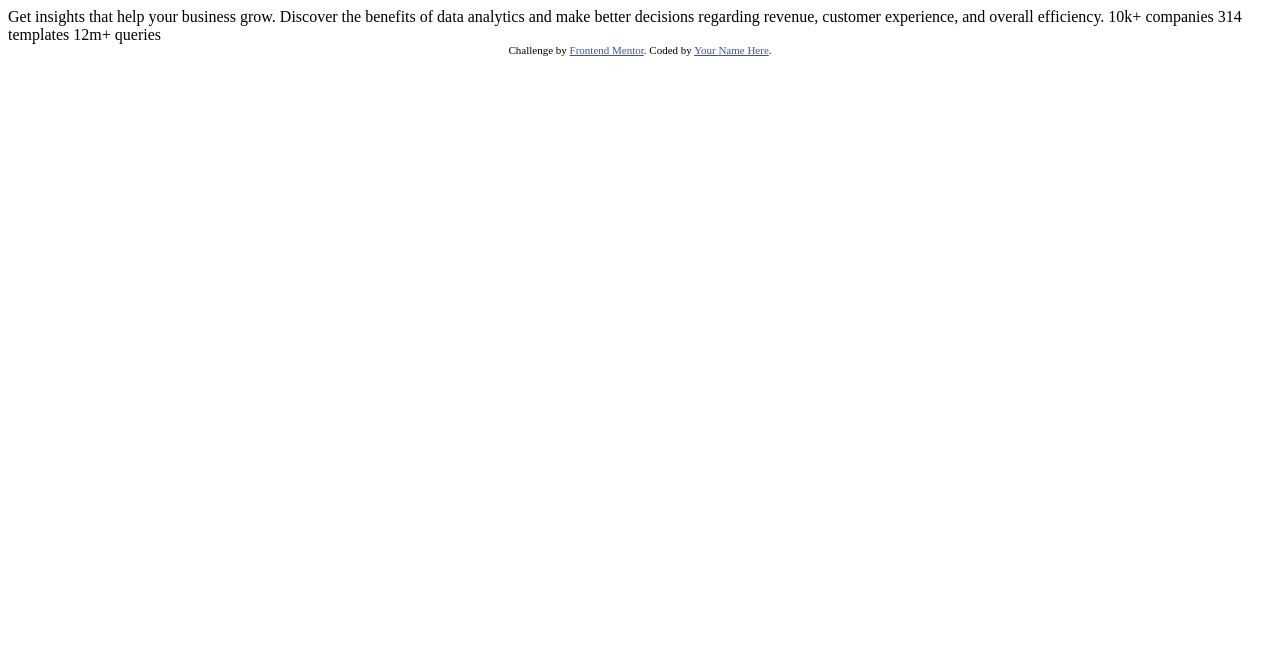
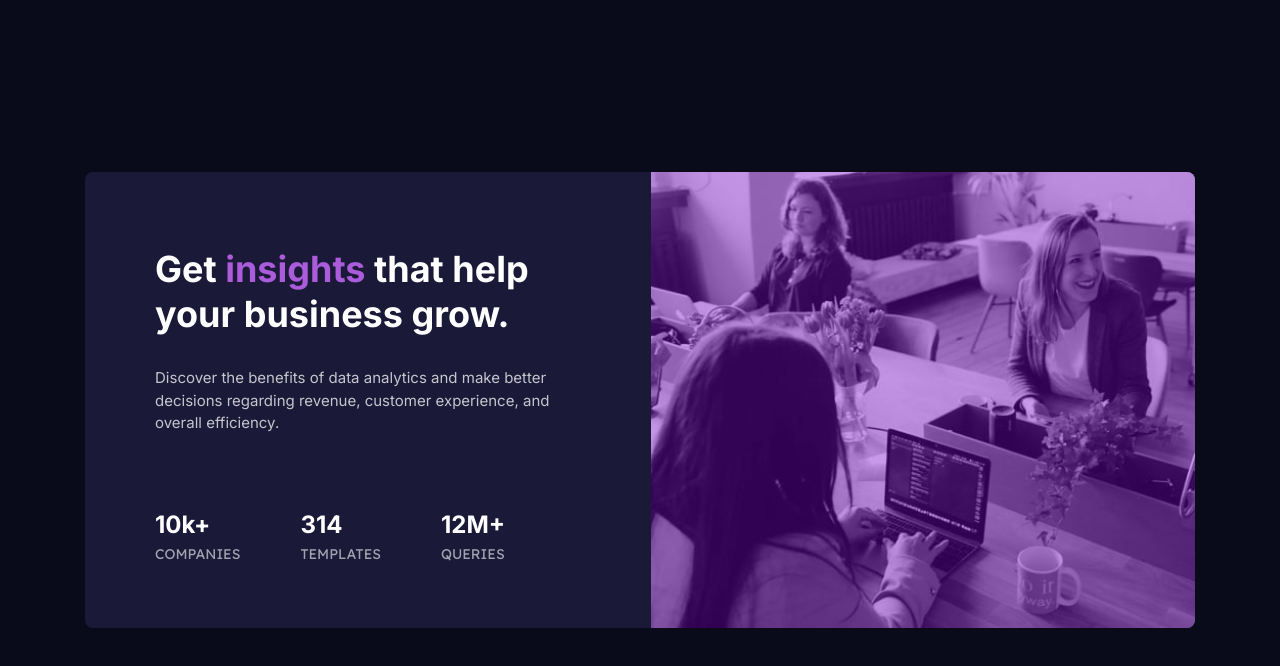
Before and after one commit to tdora28/stats-preview-card-component-main, a plain HTML site: page index.html in a window 1280 px wide. Drawn offline with Linux system fonts and the light colour scheme.

Commit message:
First attempt at the coding challenge.

```diff
--- a/index.html
+++ b/index.html
@@ -1,33 +1,56 @@
 <!DOCTYPE html>
 <html lang="en">
-<head>
-  <meta charset="UTF-8">
-  <meta name="viewport" content="width=device-width, initial-scale=1.0"> <!-- displays site properly based on user's device -->
+  <head>
+    <meta charset="UTF-8" />
+    <meta name="viewport" content="width=device-width, initial-scale=1.0" />
+    <!-- displays site properly based on user's device -->
 
-  <link rel="icon" type="image/png" sizes="32x32" href="./images/favicon-32x32.png">
+    <!-- Favicon -->
+    <link
+      rel="icon"
+      type="image/png"
+      sizes="32x32"
+      href="./images/favicon-32x32.png"
+    />
 
-  <title>Frontend Mentor | Stats preview card component</title>
+    <!-- Google Fonts -->
+    <link rel="preconnect" href="https://fonts.googleapis.com" />
+    <link rel="preconnect" href="https://fonts.gstatic.com" crossorigin />
+    <link
+      href="https://fonts.googleapis.com/css2?family=Inter:wght@400;700&family=Lexend+Deca&display=swap"
+      rel="stylesheet"
+    />
 
-  <!-- Feel free to remove these styles or customise in your own stylesheet 👍 -->
-  <style>
-    .attribution { font-size: 11px; text-align: center; }
-    .attribution a { color: hsl(228, 45%, 44%); }
-  </style>
-</head>
-<body>
+    <!-- CSS -->
+    <link rel="stylesheet" href="style.css" />
 
-  Get insights that help your business grow.
-
-  Discover the benefits of data analytics and make better decisions regarding revenue, customer
-  experience, and overall efficiency.
-
-  10k+ companies
-  314 templates
-  12m+ queries
-
-  <div class="attribution">
-    Challenge by <a href="https://www.frontendmentor.io?ref=challenge" target="_blank">Frontend Mentor</a>.
-    Coded by <a href="#">Your Name Here</a>.
-  </div>
-</body>
+    <title>Frontend Mentor | Stats preview card component</title>
+  </head>
+  <body>
+    <!-- CARD COMPONENT -->
+    <section class="card">
+      <div class="card__img"></div>
+      <div class="card__content">
+        <h1 class="card__title">
+          Get <span class="highlight">insights</span> that help your business
+          grow.
+        </h1>
+        <p class="card__info">
+          Discover the benefits of data analytics and make better decisions
+          regarding revenue, customer experience, and overall efficiency.
+        </p>
+        <div class="card__stats">
+          <div class="card__stat">
+            10k+ <span class="card__stat-subtitle">companies</span>
+          </div>
+          <div class="card__stat">
+            314 <span class="card__stat-subtitle">templates</span>
+          </div>
+          <div class="card__stat">
+            12M+ <span class="card__stat-subtitle">queries</span>
+          </div>
+        </div>
+      </div>
+    </section>
+  </body>
 </html>
--- /dev/null
+++ b/style.css
@@ -0,0 +1,162 @@
+/* VARIABLES */
+:root {
+  /* FONTS */
+  /* Inter; weights: 400, 700 */
+  --inter: "Inter", sans-serif;
+  /* Lexend Deca; weight: 400 */
+  --lexend: "Lexend Deca", sans-serif;
+
+  /* COLORS */
+  /* Primary */
+  /* main background */
+  --very-dark-blue: hsl(233, 47%, 7%);
+  /* card background */
+  --dark-desaturated-blue: hsl(244, 38%, 16%);
+  /* accent */
+  --soft-violet: hsl(277, 64%, 61%);
+  /* Secondary */
+  /* main heading, stats */
+  --white: hsl(0, 0%, 100%);
+  /* main paragraph */
+  --slightly-transparent-white-v1: hsla(0, 0%, 100%, 0.75);
+  /* stat headings */
+  --slightly-transparent-white-v2: hsla(0, 0%, 100%, 0.6);
+}
+
+/* RESET */
+html {
+  box-sizing: border-box;
+}
+
+*,
+*:before {
+  box-sizing: inherit;
+}
+
+body,
+h1,
+p {
+  margin: 0;
+  padding: 0;
+  font-weight: normal;
+}
+
+/* GLOBAL STYLES */
+
+body {
+  display: flex;
+  justify-content: center;
+  align-items: center;
+  min-height: 100vh;
+  font-family: var(--inter);
+  font-size: 15px;
+  background: var(--very-dark-blue);
+}
+
+/* CARD COMPONENT */
+
+.card {
+  width: 87%;
+  max-width: 450px;
+  margin: 88px 0;
+  text-align: center;
+  background: var(--dark-desaturated-blue);
+  border-radius: 8px;
+  overflow: hidden;
+}
+
+.card__img {
+  position: relative;
+  height: 240px;
+  background: url("images/image-header-mobile.jpg") top/cover no-repeat;
+}
+.card__img::before {
+  position: absolute;
+  content: "";
+  width: 100%;
+  height: 100%;
+  top: 0;
+  left: 0;
+  background: hsla(275, 100%, 40%, 0.4);
+}
+
+.card__content {
+  padding: 40px 30px 40px;
+}
+
+.card__title {
+  margin-bottom: 20px;
+  font-weight: 700;
+  font-size: 28px;
+  color: var(--white);
+}
+.highlight {
+  color: var(--soft-violet);
+}
+
+.card__info {
+  margin-bottom: 45px;
+  line-height: 1.5;
+  color: var(--slightly-transparent-white-v1);
+}
+
+.card__stats {
+  display: flex;
+  flex-direction: column;
+  gap: 30px;
+  font-size: 24px;
+  font-weight: 700;
+  text-align: center;
+  color: var(--white);
+}
+.card__stat {
+  display: flex;
+  flex-direction: column;
+  gap: 6px;
+}
+.card__stat-subtitle {
+  font-family: var(--lexend);
+  font-size: 14px;
+  font-weight: 400;
+  text-transform: uppercase;
+  color: var(--slightly-transparent-white-v2);
+}
+
+/* MEDIA QUERIES */
+@media (min-width: 1200px) {
+  /* CARD COMPONENT */
+  .card {
+    display: grid;
+    grid-template-areas: "content img";
+    grid-template-columns: 51% 49%;
+    max-width: 1110px;
+  }
+
+  .card__img {
+    grid-area: img;
+    height: auto;
+    background-image: url("images/image-header-desktop.jpg");
+  }
+
+  .card__content {
+    grid-area: content;
+    padding: 75px 70px 65px;
+    text-align: left;
+  }
+
+  .card__title {
+    margin-bottom: 30px;
+    font-size: 36px;
+    line-height: 1.25;
+  }
+
+  .card__info {
+    margin-bottom: 75px;
+  }
+
+  .card__stats {
+    flex-direction: row;
+    gap: 60px;
+    text-align: left;
+  }
+}
```
Also changed, not shown: 1 other file.
